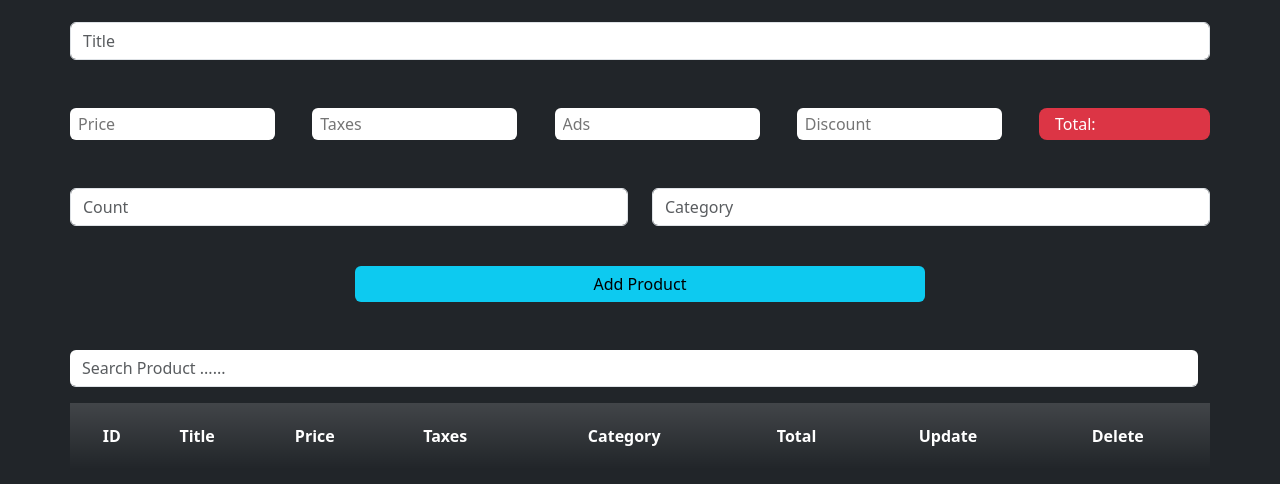
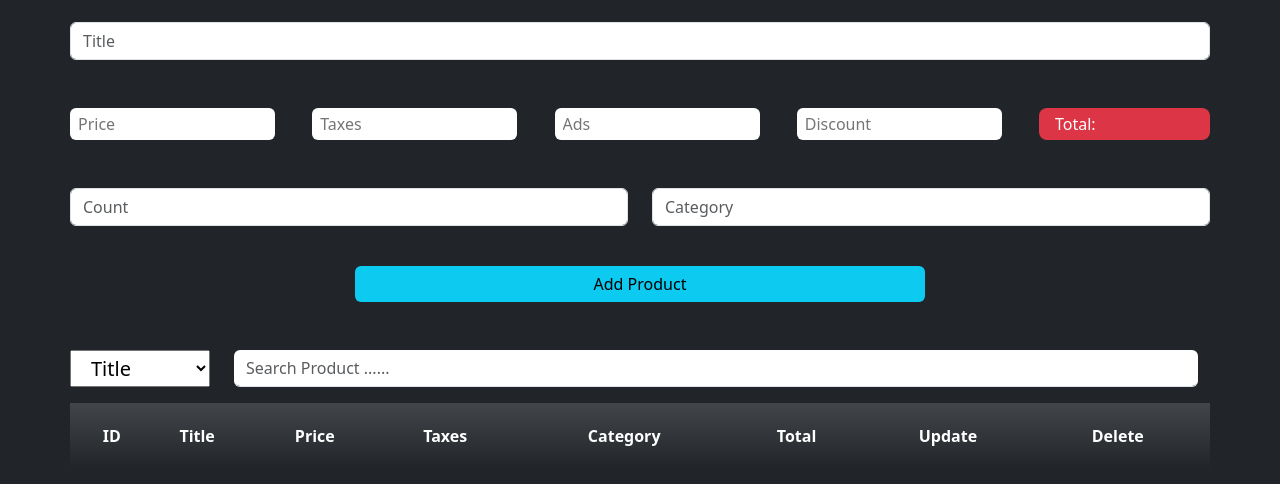
Before and after one commit to EnAsmaa/DEPI-Crud-system, a plain HTML site: page index.html in a window 1280 px wide. Shown: the part 134-618 px from the top of the page. Drawn offline with nearby package versions, Linux system fonts and the light colour scheme.

Commit message:
Update index.html

```diff
--- a/index.html
+++ b/index.html
@@ -41,8 +41,12 @@
         </div>
         <div class="container">
             <div class="row">
-                <div class="mb-3 ps-0">
-                    <input type="search" class="form-control  border-0 border-bottom" id="searchInput" placeholder="Search Product ......">
+                <div class="mb-3 ps-0 d-flex justify-content-between">
+                    <select name="" id="select" class="px-3 fs-5">
+                        <option value="Title">Title</option>
+                        <option value="Category">Category</option>
+                    </select>
+                    <input type="search" class="form-control ms-4 border-0 border-bottom" id="searchInput" placeholder="Search Product ......">
                 </div>
                 <table class="bg-gradient text-center">
                     <thead>
```
